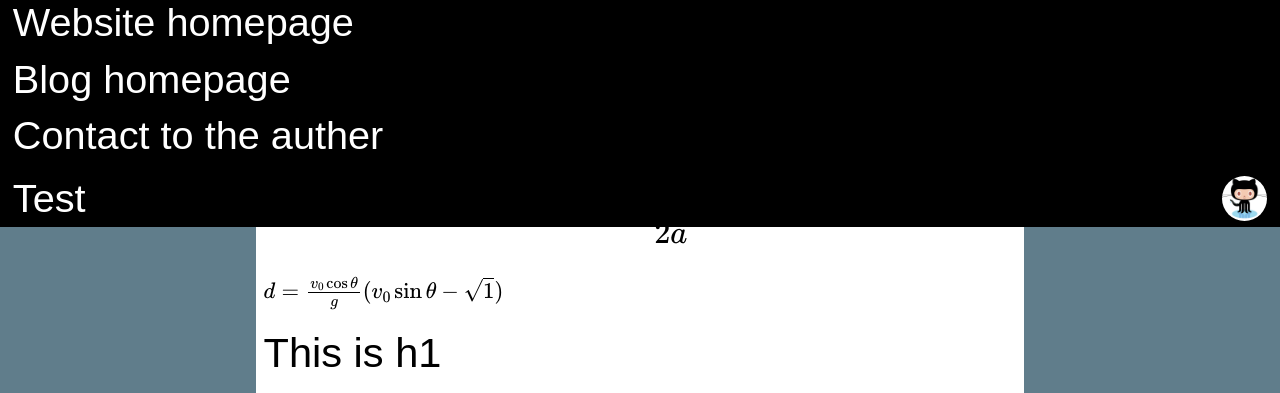
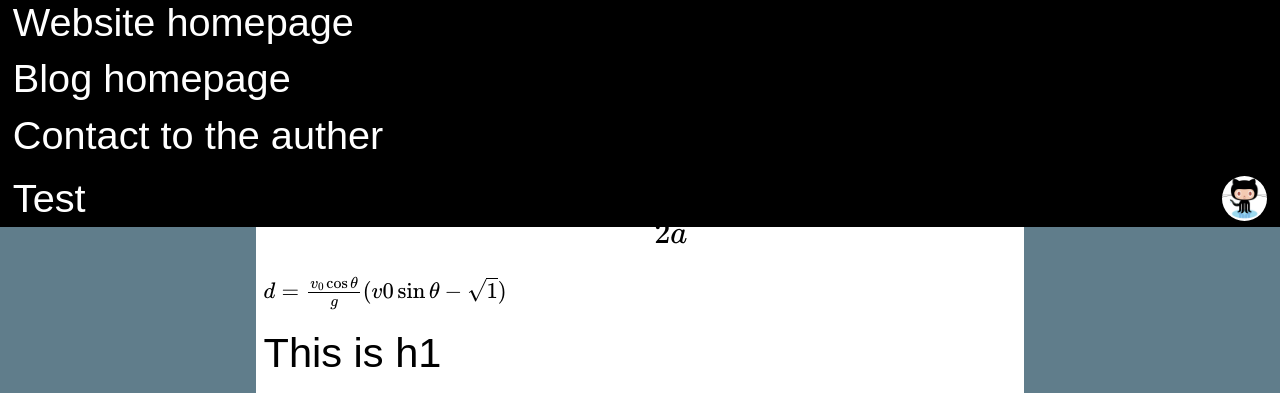
Before and after one commit to wenyuzhao/wenyuzhao.github.io, a Jekyll site: the page built from _posts/2015-01-03-02-07-test.md, in a window 1280 px wide and 900 px high. Shown: the top 393 px of the window. Built offline with Jekyll 4.4.1, drawn with Linux system fonts in a browser that asks for light colours; Markdown is read by kramdown in place of the engine named in the settings; formulas are drawn with MathJax 3; comment, search, counter and statistics services are not loaded.

Commit message:
Update 2015-01-03-02-07-test.md

```diff
--- a/_posts/2015-01-03-02-07-test.md
+++ b/_posts/2015-01-03-02-07-test.md
@@ -9,7 +9,7 @@
 
 $$x=\frac{-b\pm\sqrt{b^2-4ac}}{2a}$$
 
-\\(d=\frac{v_0\cos{\theta}}{g}(v_0\sin{\theta}-\sqrt{1})\\)
+\\(d=\frac{v_0\cos{\theta}}{g}(v0\sin{\theta}-\sqrt{1})\\)
 
 #This is h1
 ##This is h2
```
